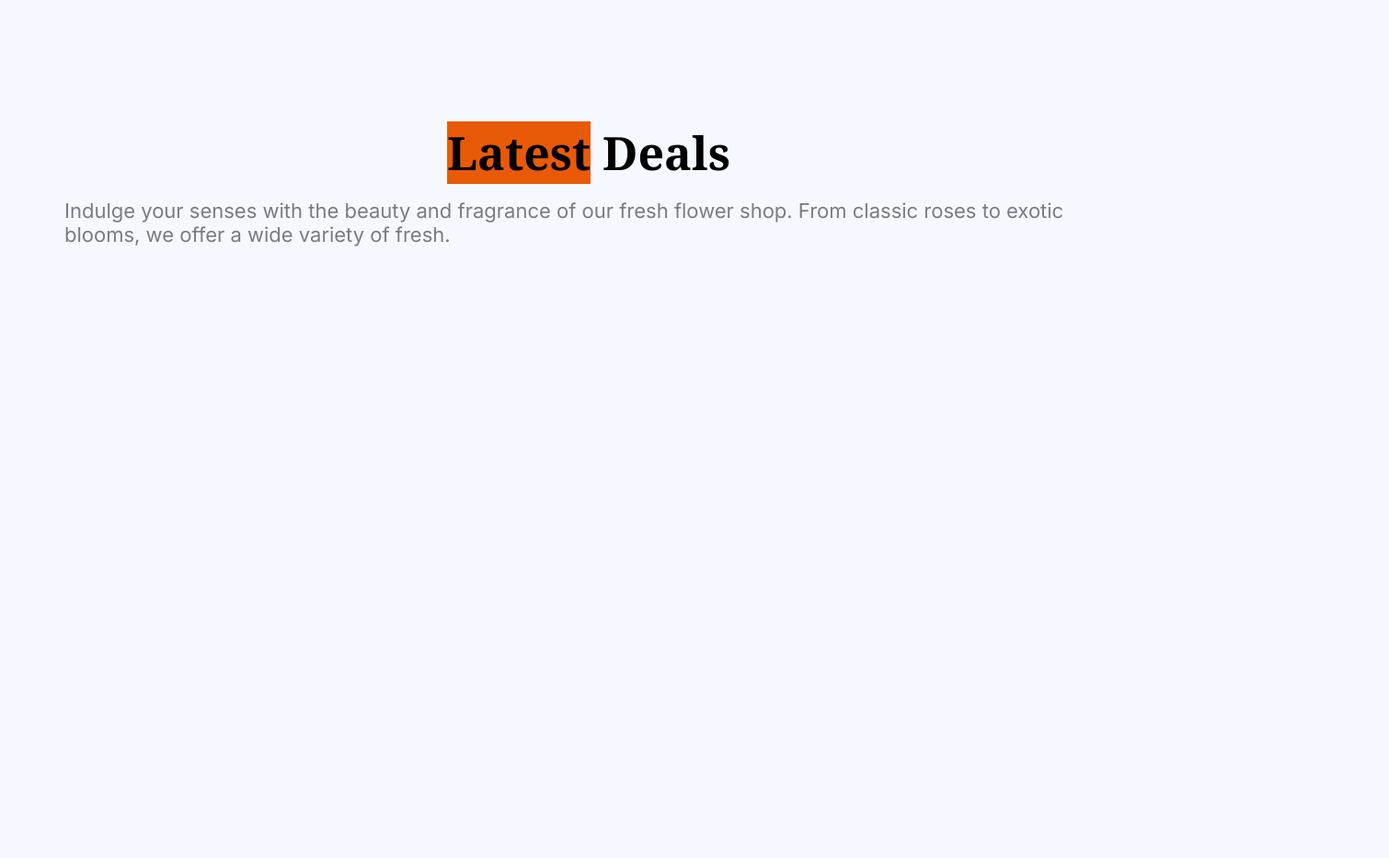
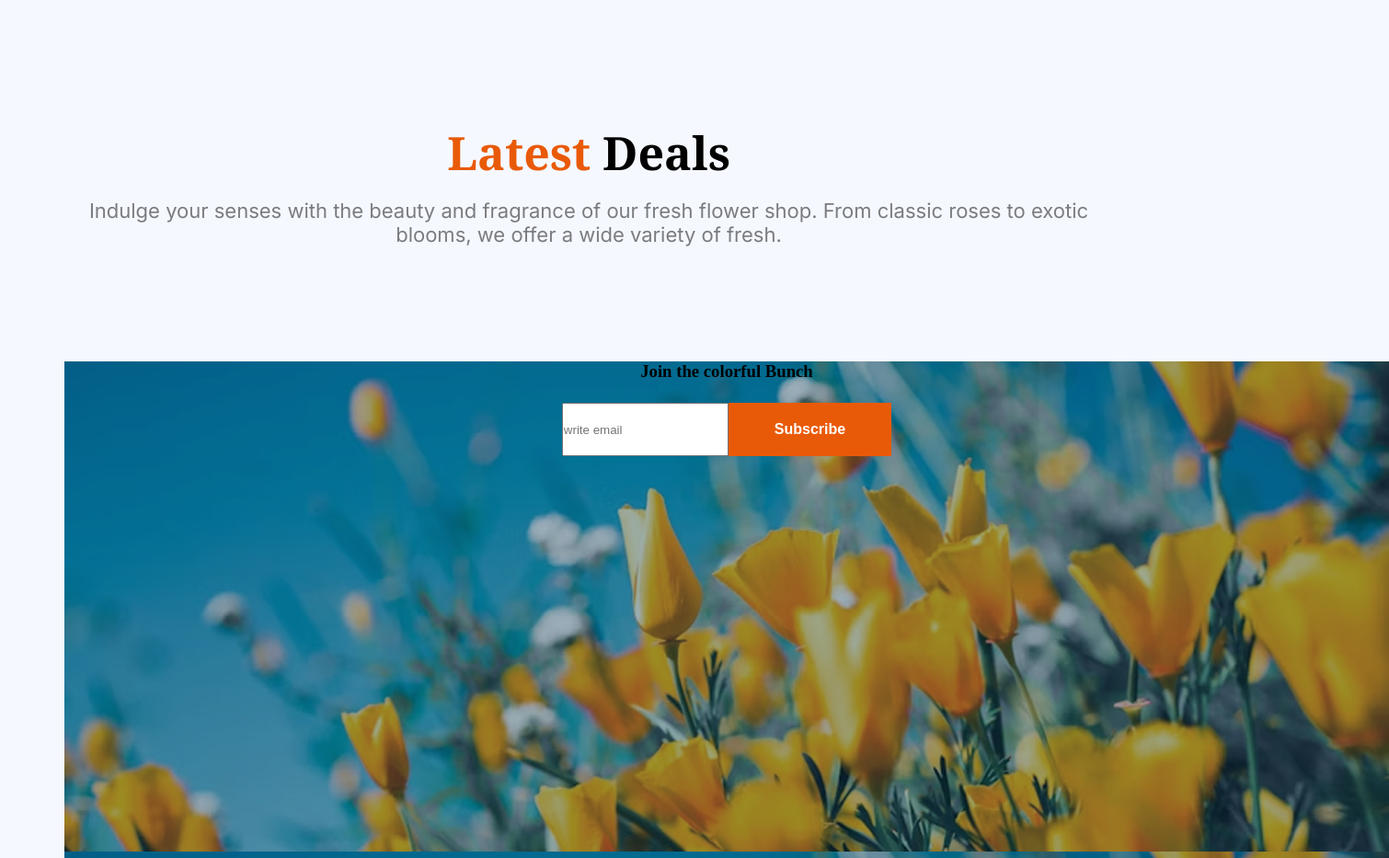
Before and after one commit to Shadhin282/B12A02-Responsive-Flowers, a plain HTML site: page index.html in a window 1280 px wide. Shown: the part 2803-3736 px from the top of the page at 92% size, 1510 px wide, since content can reach past the window. Before the commit the page ends 3191 px from the top, so only its background shows below. Drawn offline with Linux system fonts and the light colour scheme.

Commit message:
Update join section content

```diff
--- a/index.html
+++ b/index.html
@@ -142,6 +142,17 @@
             <h3 class="latest-deal-title noto-serif"> <span>Latest</span>  Deals</h3>
             <p class="latest-deal-details inter">Indulge your senses with the beauty and fragrance of our fresh flower shop. From classic roses to exotic blooms, we offer a wide variety of fresh.</p>
          </section>
+         <!-- Join section -->
+         <section class="join-part">
+            <div class="join-part-content">
+                <h3 class="join-part-content-title">Join the colorful Bunch</h3>
+                <div class="join-part-input">
+                    <input type="email" placeholder="write email">
+                    <button class="card-btn">Subscribe</button>
+                </div>
+
+            </div>
+         </section>
     </main>
     <footer>
 
--- a/style.css
+++ b/style.css
@@ -148,6 +148,7 @@ body {
     margin:0;
     padding:0;
     filter: drop-shadow(5px 5px 5px rgba(0, 0, 0, 0.5));
+    z-index: 1;
 }
 .flower-img-2{
   position:relative;
@@ -178,20 +179,38 @@ body {
     justify-content: center;
     align-items: center;
     gap: 16px;
-    margin-top: 130px;
-    margin-bottom: 120px;
+    margin: 125px auto;
 }
 .latest-deal-title{
     font-size: 50px;
     font-weight: 700;
 }
 .latest-deal-title span{
-    background-color: rgb(233, 90, 8);
+    color: rgb(233, 90, 8);
 }
 .latest-deal-details{
     font-size: 22px;
     font-weight: 400;
     color: rgba(0, 0, 0, 0.5);
+    text-align: center;
+}
+
+/* Join section style */
+.join-part{
+    width: 1440px;
+    height: 540px;
+    background-image: url("./assets/news-letter-bg.png");
+    margin-top: 120px;
+}
+.join-part-content{
+    display: flex;
+    flex-direction: column;
+    gap: 23px;
+    justify-content: center;
+    align-items: center;
+}
+.join-part-input{
+    display: flex;
 }
 /* Responsive for mobile */
 @media screen and (max-width: 450px) {
```
